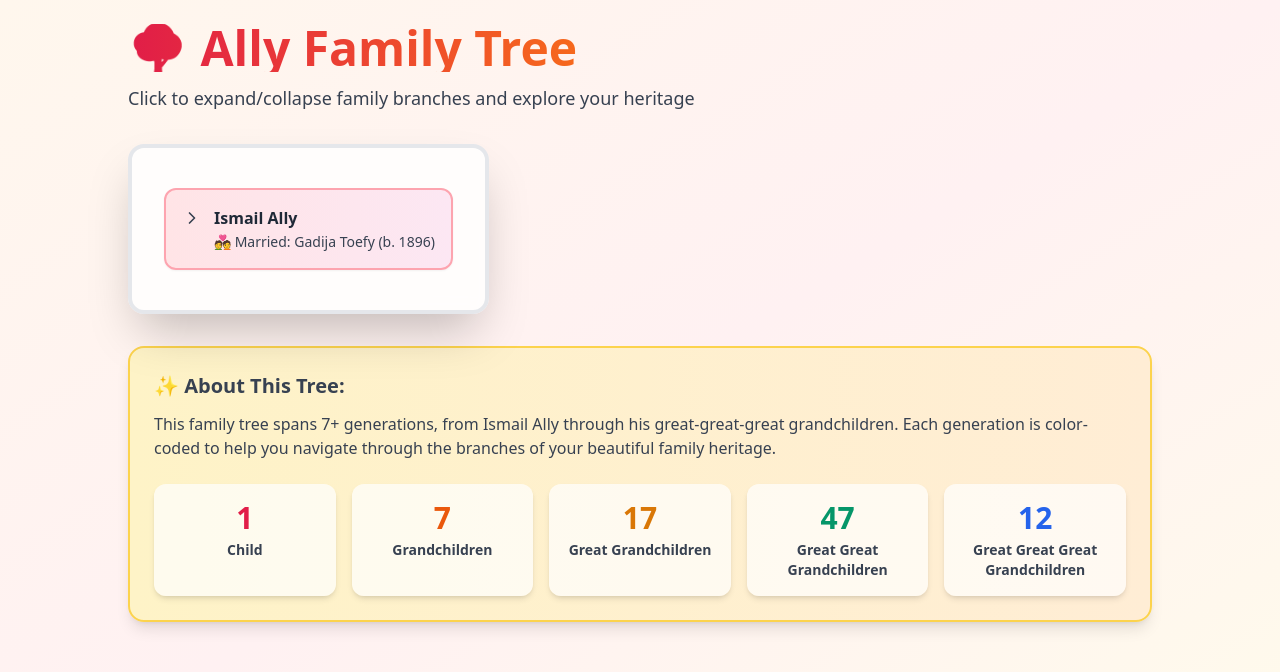
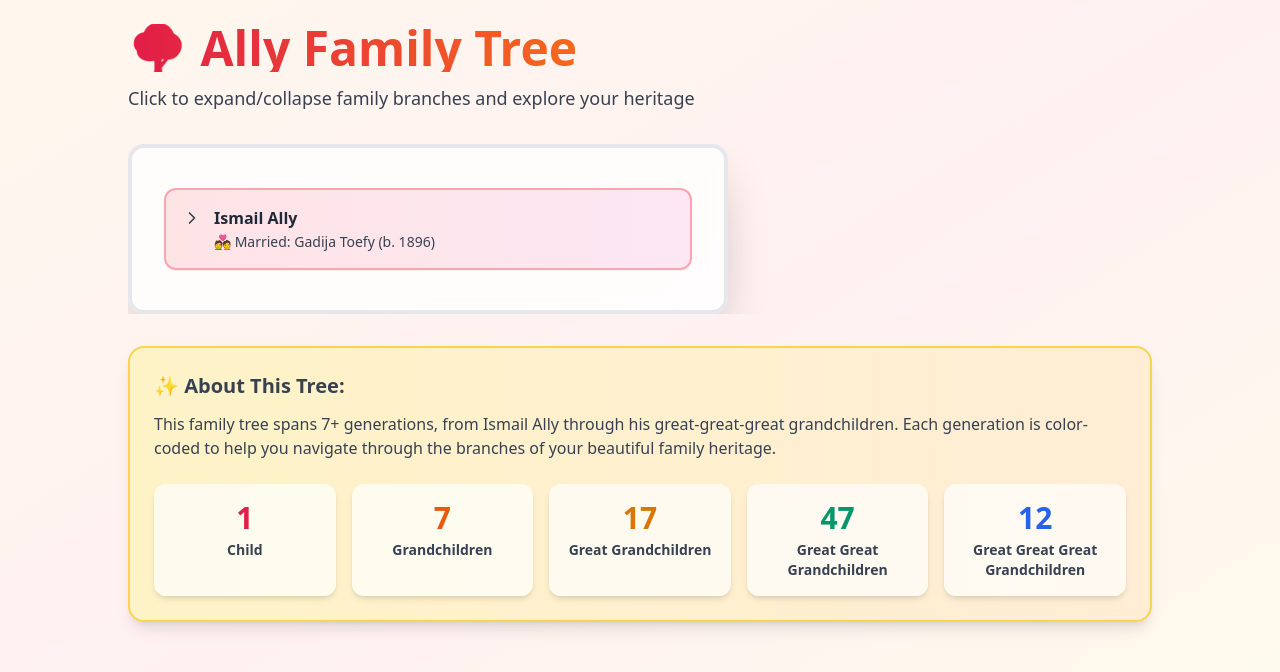
Before and after one commit to jseedat95/familyTree, a React (Vite) app: page / in a window 1280 px wide. Shown: the top 672 px of the page. Built offline with nearby package versions, Linux system fonts and the light colour scheme.

Commit message:
Limit horizontal scroll to tree area only for better UX

```diff
--- a/src/FamilyTree.jsx
+++ b/src/FamilyTree.jsx
@@ -358,8 +358,11 @@ const FamilyTree = () => {
         </h1>
         <p className="text-lg text-gray-700 mb-8">Click to expand/collapse family branches and explore your heritage</p>
 
-        <div className="bg-white/80 backdrop-blur rounded-2xl shadow-2xl p-8 border-4 border-gradient-to-r from-rose-300 to-amber-300 overflow-x-auto w-max">
-          <Person person={founder.person} id={founder.id} children={founder.children} depth={0} />
+        {/* Only the tree area scrolls horizontally */}
+        <div className="overflow-x-auto">
+          <div className="bg-white/80 backdrop-blur rounded-2xl shadow-2xl p-8 border-4 border-gradient-to-r from-rose-300 to-amber-300 min-w-[600px] inline-block">
+            <Person person={founder.person} id={founder.id} children={founder.children} depth={0} />
+          </div>
         </div>
 
         <div className="mt-8 text-base text-gray-700 bg-gradient-to-r from-amber-100 to-orange-100 p-6 rounded-2xl shadow-lg border-2 border-amber-300">
```
